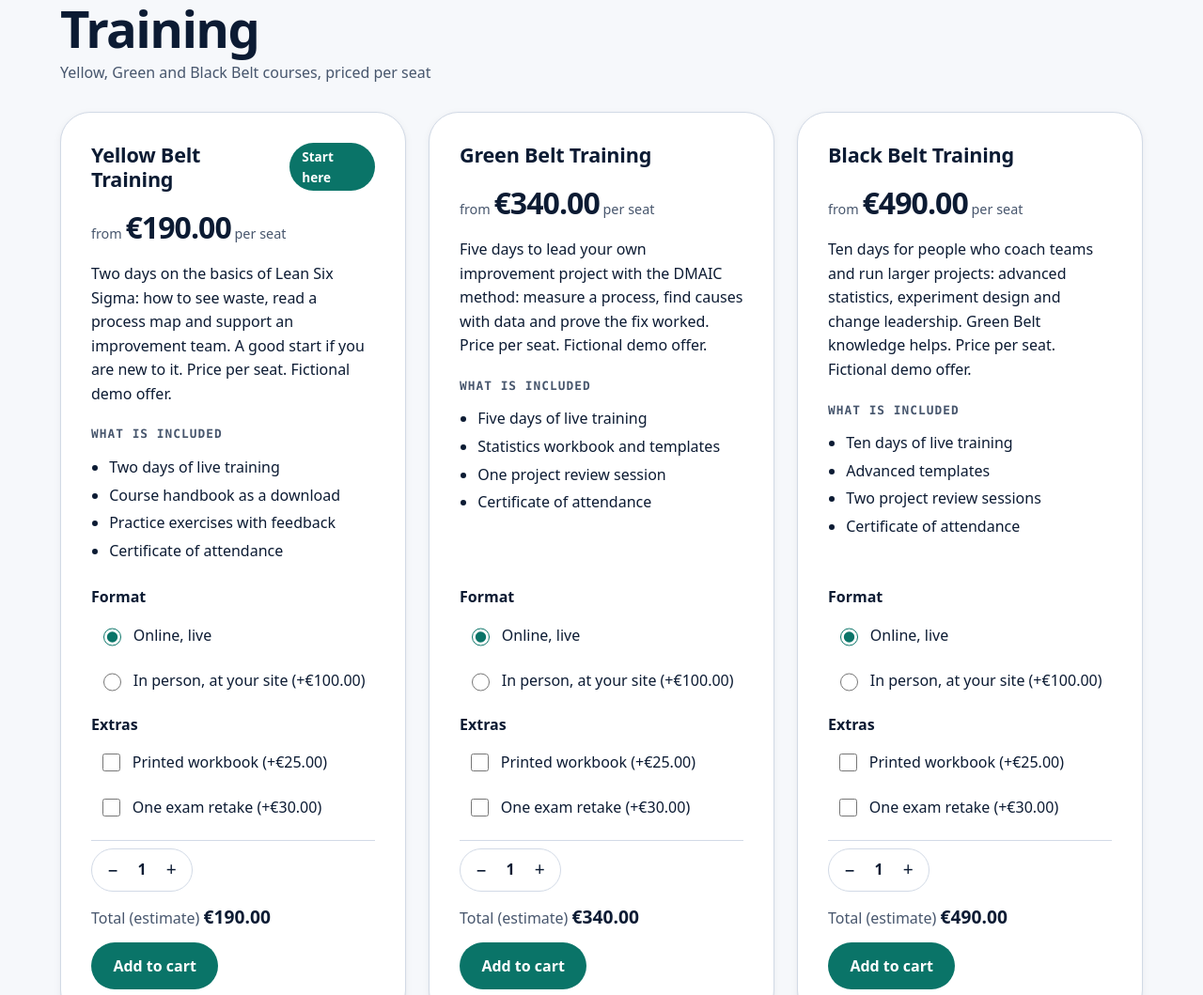
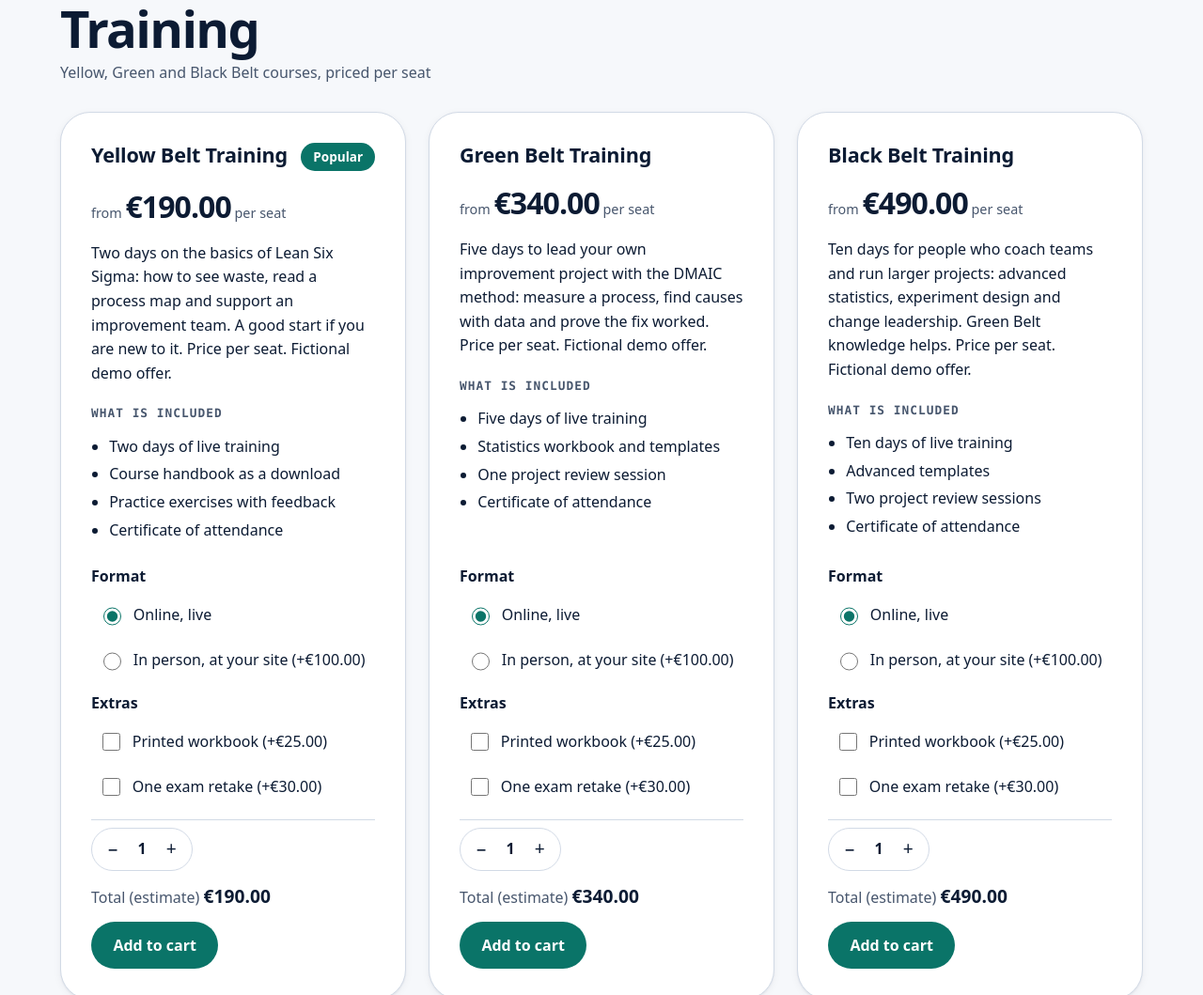
Before and after one commit to datton/orchestrate-demo-lean-six-sigma, a plain HTML site: page pages/services.html in a window 1280 px wide. Shown: the part 477-1536 px from the top of the page at 94% size. Drawn offline with Linux system fonts and the light colour scheme.

Commit message:
Services: align chips and headings to the hero's left edge; shorter badge

```diff
--- a/css/shop/services.css
+++ b/css/shop/services.css
@@ -48,3 +48,6 @@
 .svc-free h2 { font-size: clamp(1.8rem, 4vw, 3rem); letter-spacing: -.03em; margin: 0 0 1rem; max-width: 22ch; }
 .svc-freelinks { list-style: none; margin: 0; padding: 0; display: grid; gap: .75rem; max-width: 65ch; }
 .svc-freelinks a { font-weight: 600; }
+
+/* layout.css centres each band child in 78rem; keep everything on the hero's left edge */
+.svc-hero > *, .svc-list > *, .svc-free > *, .svc-note > * { margin-inline: 0; }
--- a/shop/catalog.json
+++ b/shop/catalog.json
@@ -125,7 +125,7 @@
     "popular"
    ],
    "soldOut": false,
-   "badge": "Start here",
+   "badge": "Popular",
    "perPerson": true
   },
   {
```
